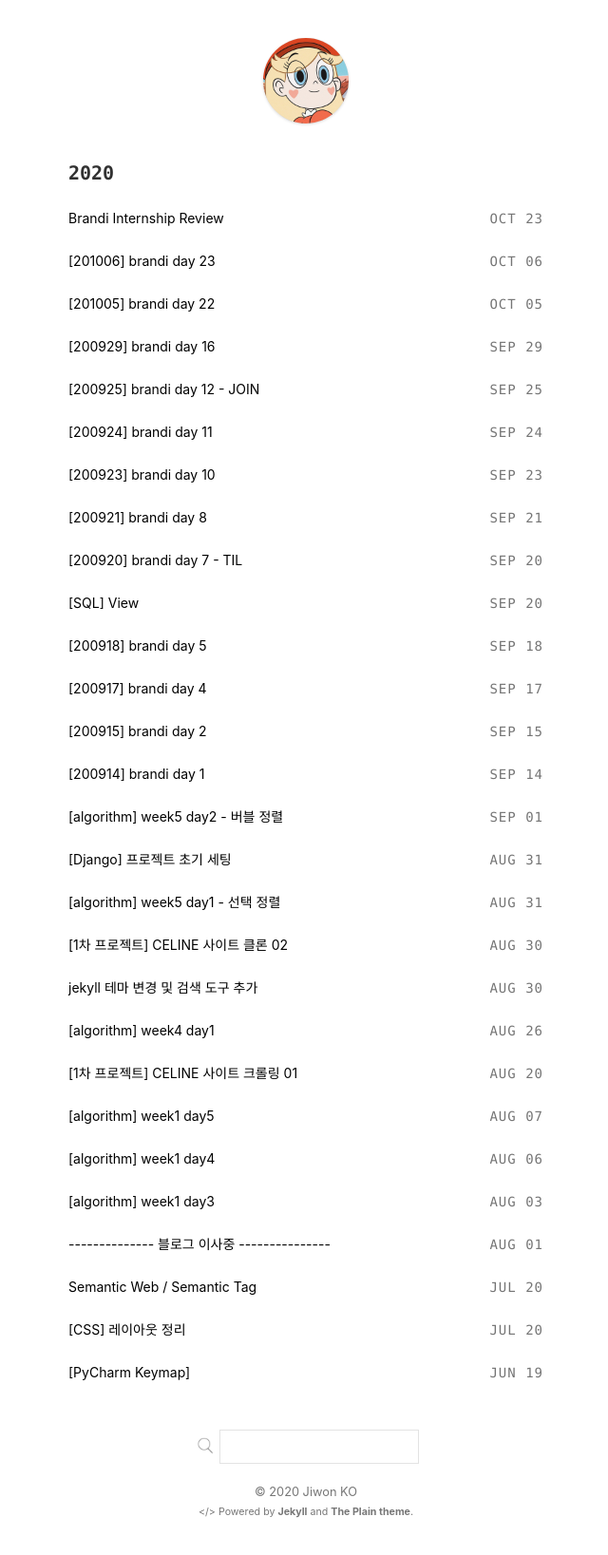
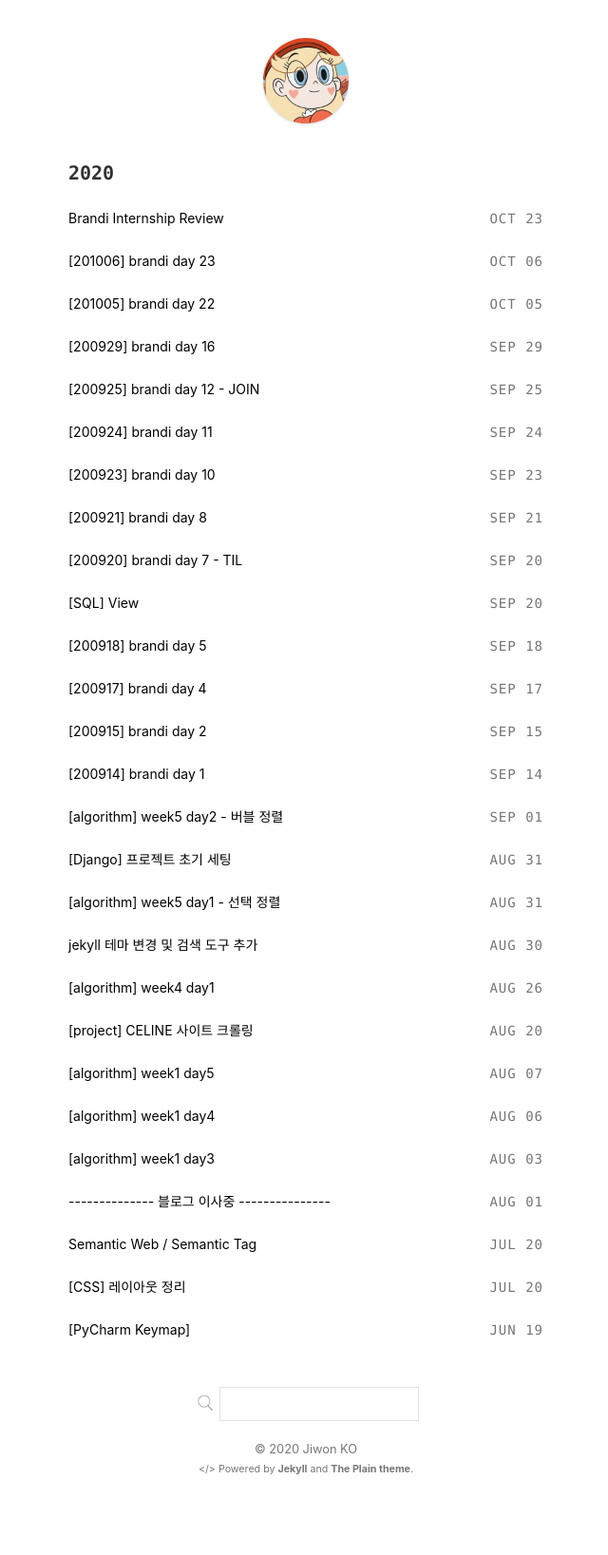
Before and after one commit to Gxone/Gxone.github.io, a Jekyll site: the page built from index.html, in a window 1280 px wide. Shown: the whole page at 95% size, without its empty margins (318-958 px from the left). Built offline with Jekyll 4.4.1, drawn with Linux system fonts in a browser that asks for light colours; after the commit the page ends 1592 px from its top, so only the background shows below that; some of the changed lines change nothing that is shown.

Commit message:
Modify: 셀린느 프로젝트 후기 내용 보충 및 수정

````diff
--- a/_posts/python/2020-08-20-celine-project-01.md
+++ b/_posts/python/2020-08-20-celine-project-01.md
@@ -1,5 +1,5 @@
 ---
-title: "[1차 프로젝트] CELINE 사이트 크롤링 01"
+title: "[project] CELINE 사이트 크롤링"
 categories: python project
 ---
 1차 프로젝트로 CELINE 사이트를 클론하게 되었다. 먼저 shoes 카테고리만 구현하기로하여 shoes 데이터만 크롤링하기로 했고 이를 기반으로 모델링을 하였다.
--- a/_posts/python/2020-08-30-celine-project-02.md
+++ /dev/null
@@ -1,105 +0,0 @@
----
-title: "[1차 프로젝트] CELINE 사이트 클론 02"
-categories: python
----
-<b style="background: black; color:white">프로젝트 소개</b>
-<b>Celine 사이트 클론</b>
-개발 기간 : 20.08.18 ~ 20.08.28
-개발 인원 : Front-end 4명, Back-end 2명
-
-
-<iframe width="560" height="315" src="https://www.youtube.com/embed/dm8tco0wIk0" frameborder="0" allowfullscreen></iframe>
-
-<b style="background: black; color:white">사용된 기술</b>
-+ Python, Django
-+ Selenium
-+ Bcrypt
-+ JWT
-+ mySql
-+ CORS headers
-
-<b style="background: black; color:white">프로젝트 역할 분담</b>: <b style="background:#B7E46E; color:#fff">공통</b>, <b style="background:#5B9AD1; color:#fff">내가 맡은 부분</b>
-<b style="color:#B7E46E">모델링 및 ERD 작성</b>
-<b style="color:#5B9AD1">프로젝트 초기 세팅</b>
-<b style="color:#5B9AD1">상품 정보 크롤링 및 데이터베이스 저장</b>
-
-<b style="color:#5B9AD1">Product App
-    - products 뷰
-    - product 뷰
-    - category 뷰
-    - runway 뷰</b>
-
-User App
-    - 회원가입 뷰
-    - 로그인 뷰
-    - 위시리스트 뷰 (CRUD)
-
-<b style="background: black; color:white">잘한 점, 아쉬운 점</b>
-처음 역할 분담을 할 때 Product 앱을 맡았는데 상품 데이터를 보내주는 get 메소드만 구현하다보니 CRUD 를 구현해 볼 수 없었던 것이 아쉬웠다.
-
-그리고 이렇게 이미 구현된 사이트를 모델링을 해본 건 처음이 었는데 모델링은 빨리 끝내자라는 생각으로 사이트를 대충 휙 훑어보기만 했다 😭 각 상품의 color 옵션을 보긴 했지만 클릭하면 옵션이 선택만 될 것이라 생각했는데 알고보니 해당 색의 상품 url로 이동하는 것 이어서 url 필드가 또 필요했고 공식 홈페이지에는 위시리스트만 존재하고 장바구니나 결제 기능은 따로 없었는데 Location을 international에서 다른 나라로 바꾸면 장바구니와 가격 , 사이즈 정보가 나타났다 😭 이런 비슷한 일이 많아 계속해서 모델을 계속 수정하고 다시 크롤링을하고 뷰를 수정하는 일이 잦았다. 여기서 멘탈이 터지면서 모델링의 중요성을 깨닫게 되었다 ..
-
-위와 같은 문제로 시간이 많이 부족했는데 여기서 로직의 효율을 생각하지 않고 그냥 내 생각나는대로 무작정 코딩했다.. 리스트 컴프리헨션이나 prefetch 등을 제대로 사용도 못한 것 같은데 다음 프로젝트에서는 어떻게 하면 더 속도가 빠르고 효율이 좋을 지 생각하면서 코딩하고 싶다!
-
-다음으로는 git 을 활용하지 못한 것 같다. 내가 잘못하면 프로젝트 전체가 잘못될까봐 정말 commit, push 만 한 것 같은데 잘못해서 충돌도 내보고 고쳐가면서 배우는 것도 많을 것 같다는 생각이 들었다.
-
-프로젝트를 하면서 시간이 너무 부족했고 내가 세운 계획에서 틀어질 때 마다 스트레스를 받아서 기분이 너무 안좋았는데 나도 모르게 겉으로 티가 났나보다 😭 예전 인턴할 때도 스트레스 받는 일이 많아서 매일 기분 안좋냐는 소리를 들었는데 이번 프로젝트 할 때도 이런 말을 몇 번 들었다. 고치고 싶은데 쉽지 않은 것 같다 😩 기분이 행동이 되면 안된다고 매번 생각하는데 다음 프로젝트때는 여유도 좀 가지면서 이런 행동은 꼭 고칠 것이다.
-
-아쉬웠던 점은 참 많은 데 잘한 일은 좀처럼 생각나지 않는다 😅 한 가지 있다면 지금까지 팀프로젝트를 하면서 나는 항상 누군가를 의지하기만 했었다. 이렇게 내가 낸 아이디어가 선정되고 PM이 되어서 팀원들과 같이 회의하고 내가 맡아서 발표하고 그만큼 바쁘기도 했지만 뿌듯한 경험인 것 같다. 이번 기회를 계기로 앞으론 누군가를 의지하기 보다 의지할 수 있을 만큼 실력도 갖추고 같이 일하고 싶은 사람이 되고 싶다.
-
-<b style="background: black; color:white">해결 / 개선 방법</b>
-다음 프로젝트에서는 프론트엔드 팀원들과 사이트를 찬찬히 보면서 같이 모델링을 하려고 한다. 아무래도 프론트엔드에서는 직접 구현할 부분이라 내가 놓친 부분까지 더욱 자세히 훑어 볼 것 같고 모델링을 잘못해서 시간, 노력을 낭비하는 것 보다 처음부터 모델링에 시간을 더 많이 투자해도 괜찮을 것 같다는 생각이 들었다.
-
-<b style="background: black; color:white">기록하고 싶은 코드 / 힘수 / 로직</b>
-
-```py
-#product/views.py
-class ProductView(View):
-    def get(self, request):
-        global image
-        q = request.GET.get('q', '')
-        if Product.objects.filter(id = q):
-            product = Product.objects.prefetch_related('product_color', 'image_set').get(id = q)
-            color_names = [i['name'] for i in product.product_color.values()]
-            color_images = [i['color_image'] for i in product.product_color.values()]
-            urls = [img['image_url'] for img in product.image_set.values()]
-            body = {
-                "id"           : product.id,
-                "name"         : product.name.name,
-                "img"          : urls,
-                "description"  : product.description,
-                "price"        : product.price,
-                "color_names"  : color_names,
-                "color_imgs"   : color_images,
-                "urls"         : product.product_url
-            }
-        return JsonResponse(body, status=200)
-```
-
-```py
-#product/views.py
-class ProductsView(View):
-    def get(self, request):
-        q = request.GET.get('q', '')
-        if q:
-            body = {
-                "products" : []
-            }
-            product_names = ProductName.objects.filter(name__icontains = q)
-            rst_id = [name.id for name in product_names]
-            for i in rst_id:
-                rst_products = Product.objects.filter(name = i)
-                for j in rst_products:
-                    list = {
-                        "id"    : j.id,
-                        "name"  : j.name.name,
-                        "img"   : [img.image_url for img in Image.objects.filter(product = j)],
-                        "url"   : j.product_url,
-                        "price" : j.price
-                    }
-                    body["products"].append(list)
-            return JsonResponse(body, status = 200)
-```
-
-<b>200930</b>
-이 위까지는 프로젝트 끝나고 바로 작성했었는데 시간이 없어서 기억하고 싶은 코드 부분만 넣어놓고 블로그 커밋도 못하고 코드에 대한 설명은 나중에 하려고 잠시 미뤄놨었는데 한 달이나 지나버렸다. 이때도 자랑하고 싶어서 기억하고 싶은 코드에 넣었던 게 아니라 좀 더 개선하고 싶은 부분이어서 넣었던 걸로 기억한다. 리스트 컴프리헨션도 손에 익지않아서 잘 쓰지도 않았었고 효율은 생각해보지도 않았었는데 이렇게 기록해놓으니 지금도 물론 잘하는 건 아니지만 한 달보다는 정말 발전했다는 걸 느꼈다 ㅎㅎ 다른 사람이랑 비교하지 않고 어제의 나보다 발전했는지 항상 생각해보려고 했었다. 하지만 쉽지 않았고 달라진게 없는 것 같아서 스스로에게 실망했었던 적이 많았다. 하지만 이렇게 시간이 꽤 흐르고 나니 발전하긴 했나보다. 이제 위코드도 한 달도 남지 않았는데 남은 시간도 하루하루가 후회되지 않도록 열심히 공부해야겠다 !!!
````
